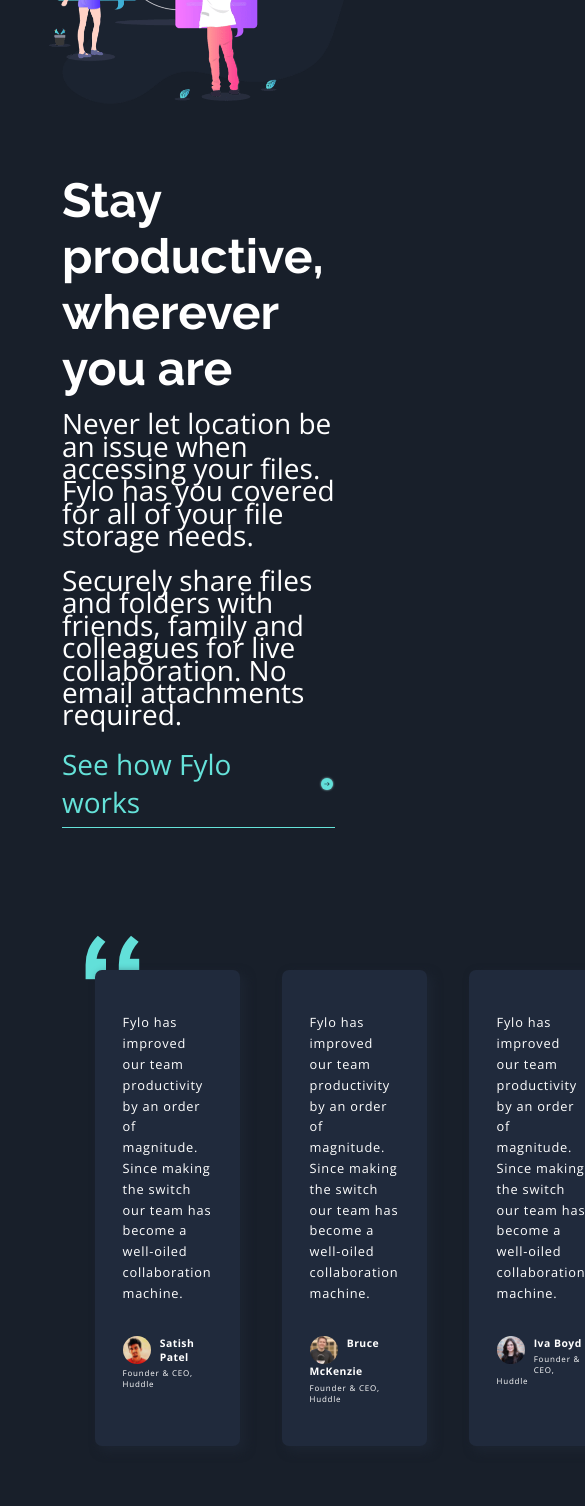
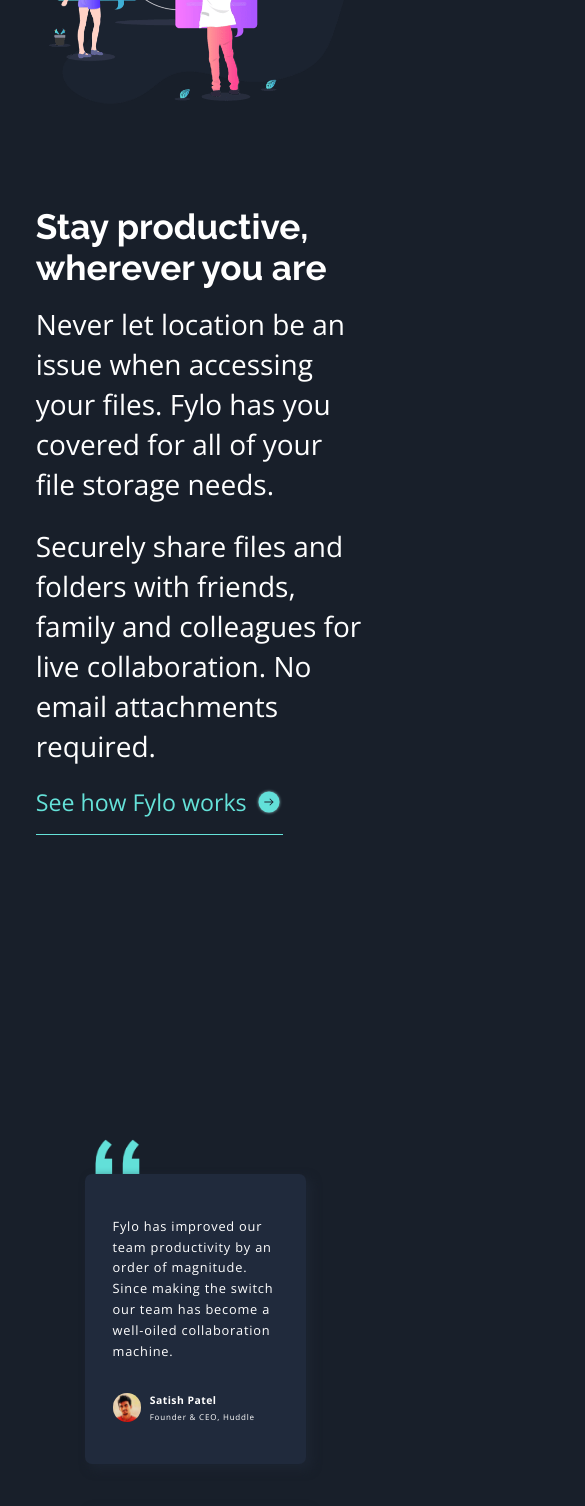
Before and after one commit to jskrnqwerty/frontend-mentor-fylo, a React (Vite) app: page / in a window 390 px wide. Shown: the part 4137-5643 px from the top of the page, 585 px wide, since content can reach past the window. Built offline with nearby package versions, Linux system fonts and the light colour scheme.

Commit message:
mobile explanation

```diff
--- a/src/scss/components/_explanation.scss
+++ b/src/scss/components/_explanation.scss
@@ -65,39 +65,47 @@
   @media screen and (max-width: 1039px) {
     display: flex;
     flex-direction: column;
-    max-width: $mobile-max-width;
+    max-width: 90vw;
+    margin-bottom: calc($block-bottom-margin + 11em);
+
 
     &_image {
-      margin-bottom: 4rem;
+      margin-bottom: 7em;
       padding-right: 0;
 
       &_img {
-        max-width: 500px;
-        width: 80vw;
+        max-width: 600px;
+        width: $mobile-max-width;
       }
     }
     &_info {
       padding-left: calc(1vw + 0.25em);
       max-width: 100%;
-      width: 90%;
+      width: 95%;
 
       &_heading {
-        font-size: $mobile-heading-size;
+        font-size: $mobile-subheading-size;
         max-width: 100%;
       }
 
       &_text {
+        // font-size: $mobile-text-size;
+        // margin: 0.7rem 0;
         font-size: $mobile-text-size;
-        margin: 0.7rem 0;
+        line-height: 2.5rem;
+        line-height: $mobile-text-line-height;
       }
 
       &_how-fylo-works {
 
         &_text {
-          font-size: $mobile-text-size;
-        }
+          font-size: $mobile-text-size - 0.3rem;
+          padding-bottom: 0.7em;
 
-        &_arrow-icon {
+
+          &_arrow-icon {
+            width: $mobile-text-size;
+          }
         }
       }
     }
--- a/src/scss/components/_testimonials.scss
+++ b/src/scss/components/_testimonials.scss
@@ -53,4 +53,60 @@
       }
     }
   }
+
+  @media screen and (max-width: $mobile-screen) {
+    flex-direction: column;
+    max-width: calc($max-width-vw - 130px);
+    // margin: auto;
+    // display: flex;
+    // gap: 3em;
+    // text-align: left;
+    // position: relative;
+    margin-bottom: calc($block-bottom-margin + 11em);
+
+    &_quotes-icon {
+      // position: absolute;
+      // z-index: 1;
+      width: 45px;
+      top: -35px;
+      left: 10px;
+    }
+
+    &_card {
+      // z-index: 2;
+      // background-color: $testimonial-bg;
+      // padding: 3em 2em;
+      // border-radius: 7px;
+      // box-shadow: 5px 5px 10px 1px $intro-bg;
+
+      &_statement {
+        // margin-bottom: 2rem;
+        // font-size: $text-size-8;
+        // letter-spacing: 0.05rem;
+        // line-height: 1.3rem;
+      }
+
+      &_author {
+
+        &_photo {
+          // width: 1.8rem;
+          // float: left;
+          // margin-right: 0.6em;
+          // border-radius: 50%;
+        }
+
+        &_name {
+          // font-weight: 700;
+          // padding-bottom: 0.2rem;
+          // font-size: 0.65rem;
+          // letter-spacing: 0.03rem;
+        }
+
+        &_designation {
+          // font-size: 0.5rem;
+          // letter-spacing: 0.05rem;
+        }
+      }
+    }
+  }
 }
--- a/src/scss/styles.css
+++ b/src/scss/styles.css
@@ -125,31 +125,37 @@
   .explanation {
     display: flex;
     flex-direction: column;
-    max-width: 80vw;
+    max-width: 90vw;
+    margin-bottom: calc(2vh + 12em + 11em);
   }
   .explanation_image {
-    margin-bottom: 4rem;
+    margin-bottom: 7em;
     padding-right: 0;
   }
   .explanation_image_img {
-    max-width: 500px;
+    max-width: 600px;
     width: 80vw;
   }
   .explanation_info {
     padding-left: calc(1vw + 0.25em);
     max-width: 100%;
-    width: 90%;
+    width: 95%;
   }
   .explanation_info_heading {
-    font-size: 3rem;
+    font-size: 2.2rem;
     max-width: 100%;
   }
   .explanation_info_text {
     font-size: 1.75rem;
-    margin: 0.7rem 0;
+    line-height: 2.5rem;
+    line-height: 2.5rem;
   }
   .explanation_info_how-fylo-works_text {
-    font-size: 1.75rem;
+    font-size: 1.45rem;
+    padding-bottom: 0.7em;
+  }
+  .explanation_info_how-fylo-works_text_arrow-icon {
+    width: 1.75rem;
   }
 }
 
@@ -384,6 +390,18 @@
   font-size: 0.5rem;
   letter-spacing: 0.05rem;
 }
+@media screen and (max-width: 765px) {
+  .testimonials {
+    flex-direction: column;
+    max-width: calc(90vw - 130px);
+    margin-bottom: calc(2vh + 12em + 11em);
+  }
+  .testimonials_quotes-icon {
+    width: 45px;
+    top: -35px;
+    left: 10px;
+  }
+}
 
 * {
   margin: 0;
```
Also changed, not shown: 1 other file (tests, documents, lock files or other folders).
